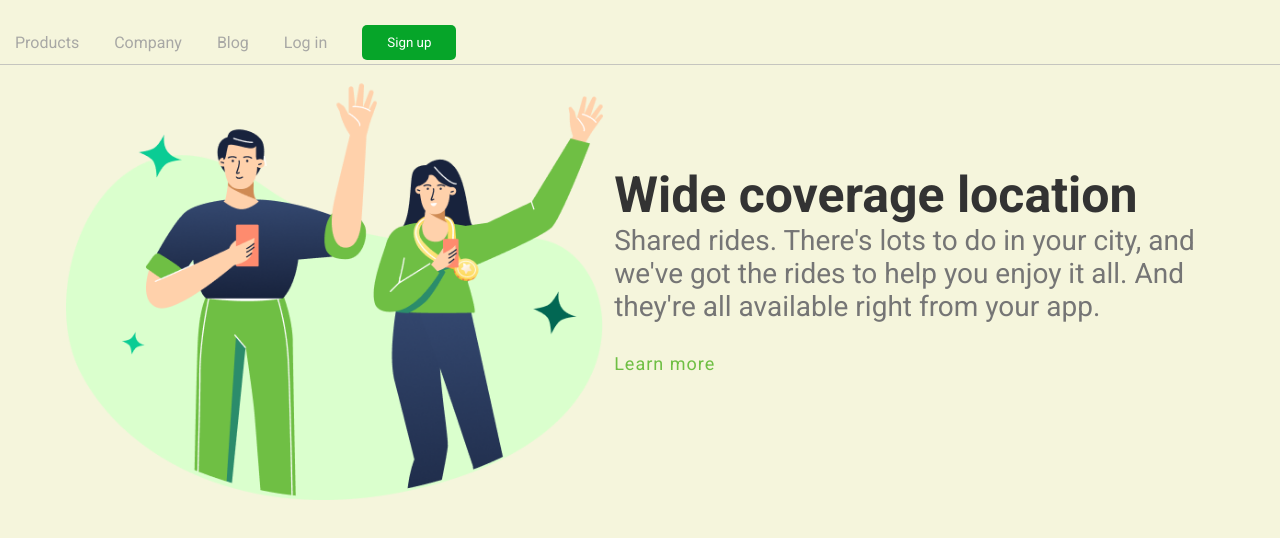
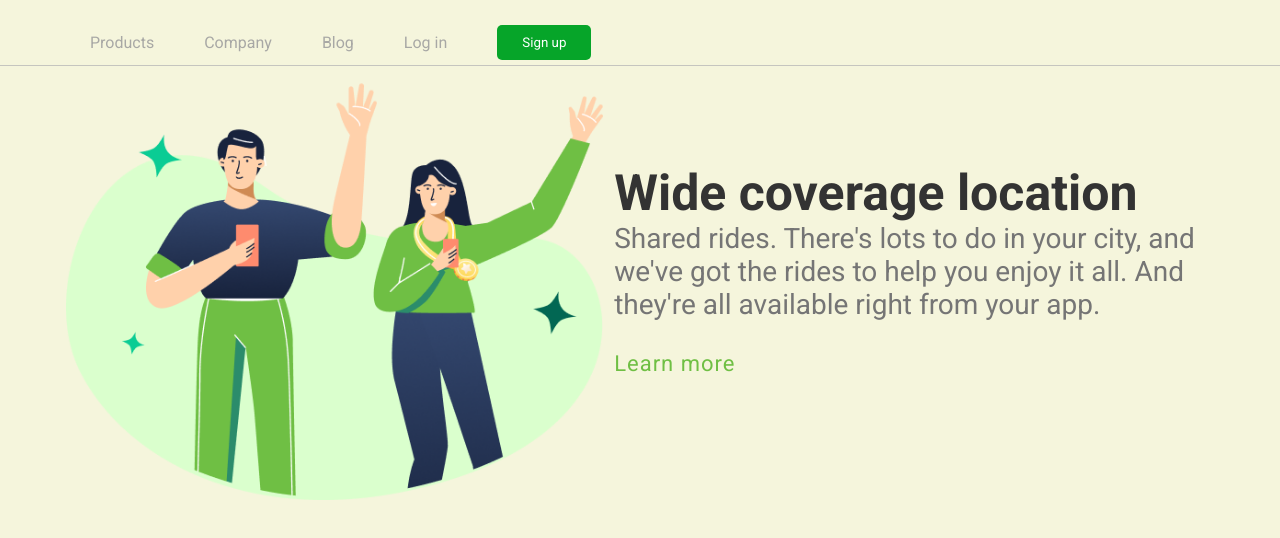
Before and after one commit to Miguel-DevMag/location-coverage, a plain HTML site: page index.html in a window 1280 px wide. Drawn offline with Linux system fonts and the light colour scheme.

Commit message:
Alteração da Posição das navegações para irem mais para a direita, e também o tamanho da fonte do paragrafo com a cor verde

```diff
--- a/estilo.css
+++ b/estilo.css
@@ -21,8 +21,11 @@ body {
     right:0;
 
 }
+.navegacao  a:first-child {
+    margin-left: 90px;
+}
 .navegacao a,button {
-    margin: 25px 0px 4px 15px;
+    margin: 25px 0px 5px 30px;
     text-decoration: none;
     color: rgb(168, 168, 165);
 }
@@ -65,7 +68,7 @@ body {
 .secao .ler {
     color: #6fbf44 ;
     margin-top: 30px;
-    font-size: 18px;
+    font-size: 22px;
     letter-spacing: 1px;
 }
 
```
